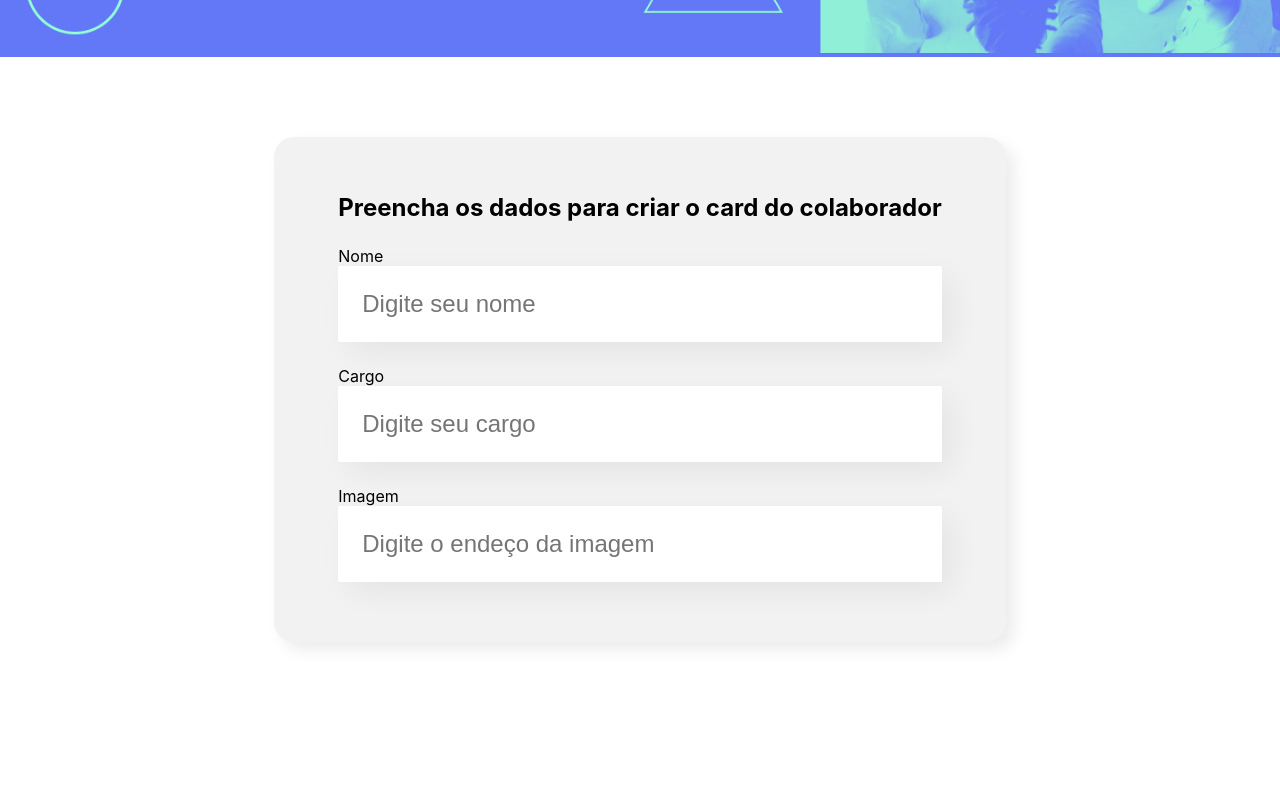
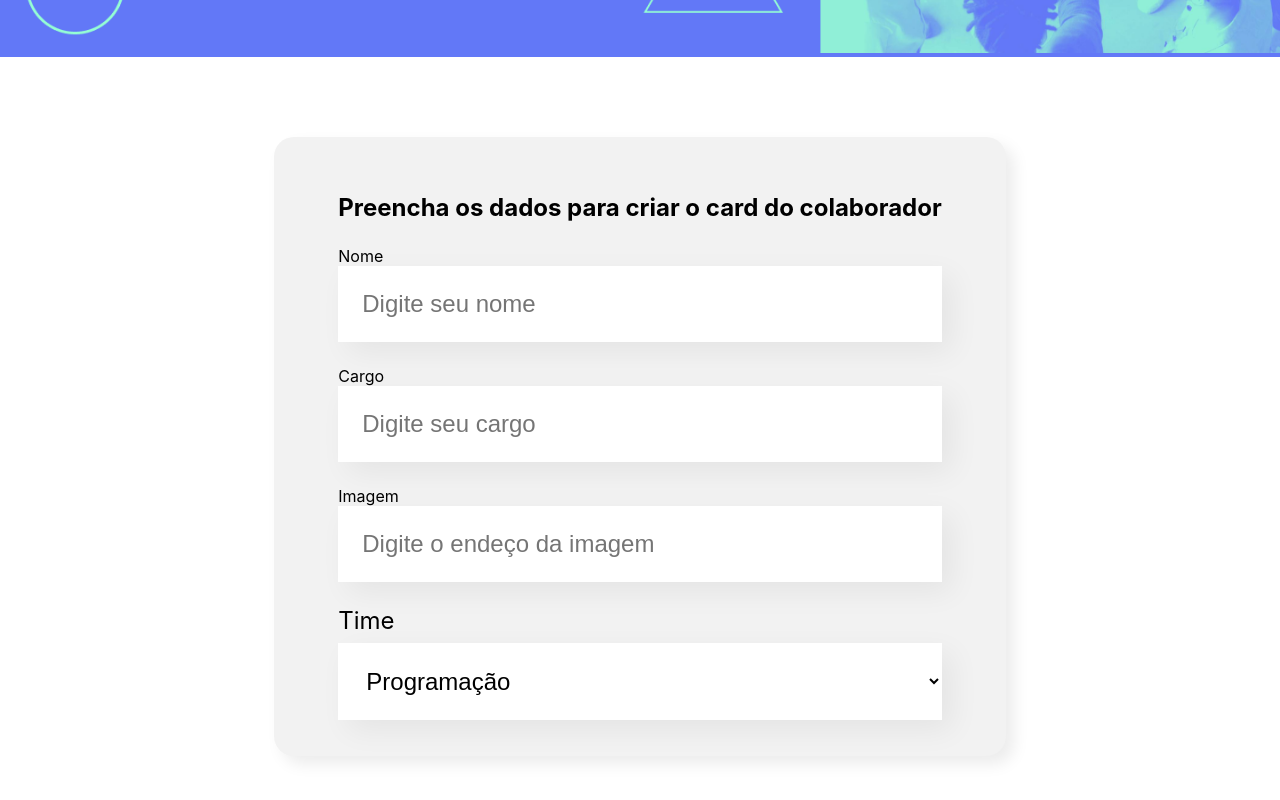
Before and after one commit to jameshsousa/Organo, a React (Create React App) app in the folder organo/: page / in a window 1280 px wide. Shown: the part 441-1241 px from the top of the page. Before the commit the page ends 1163 px from the top, so only its background shows below. Built offline with nearby package versions, Linux system fonts and the light colour scheme.

Commit message:
adicionando o componente ListaSuspensa

```diff
--- a/organo/src/componentes/Formulario/index.js
+++ b/organo/src/componentes/Formulario/index.js
@@ -1,7 +1,19 @@
+import ListaSuspensa from '../ListaSuspensa'
 import CampoTexto from '../campoTexto'
 import './Formulario.css'
 
 const Formulario = () => {
+    const times = [
+        'Programação',
+        'Front-End',
+        'Data Science',
+        'Data Science',
+        'Devops',
+        'UX e Design',
+        'Mobile',
+        'Inovação e Gestão'
+    ]
+
     return (
         <section className="formulario">
             <form>
@@ -9,6 +21,7 @@
             <CampoTexto label="Nome" placeholder="Digite seu nome" />
             <CampoTexto label="Cargo" placeholder="Digite seu cargo" />
             <CampoTexto label="Imagem" placeholder="Digite o endeço da imagem" />
+            <ListaSuspensa label="Time" itens = {times} />
 
             </form>
         </section>
--- /dev/null
+++ b/organo/src/componentes/ListaSuspensa/ListaSuspensa.css
@@ -0,0 +1,17 @@
+.lista-suspensa label {
+    display: block;
+    margin-bottom: 8px;
+    font-size: 24px;
+
+}
+
+.lista-suspensa select {
+    background-color: #FFF;
+    padding: 24px;
+    box-shadow: 10px 10px 30px rgba(0, 0, 0, 0.06);
+    border: none;
+    font-size: 24px;
+    width: 100%;
+    box-sizing: border-box;
+
+}
--- /dev/null
+++ b/organo/src/componentes/ListaSuspensa/index.js
@@ -0,0 +1,18 @@
+import './ListaSuspensa.css'
+
+
+const ListaSuspensa = (props) => {
+    return (
+        <div className='lista-suspensa'>
+            <label>{props.label}</label>
+            <select>
+                {props.itens.map((item, index) => {
+                    return <option key = {index}>{item}</option>
+             })}
+            </select>
+        </div>
+    )
+
+}
+
+export default ListaSuspensa
```
